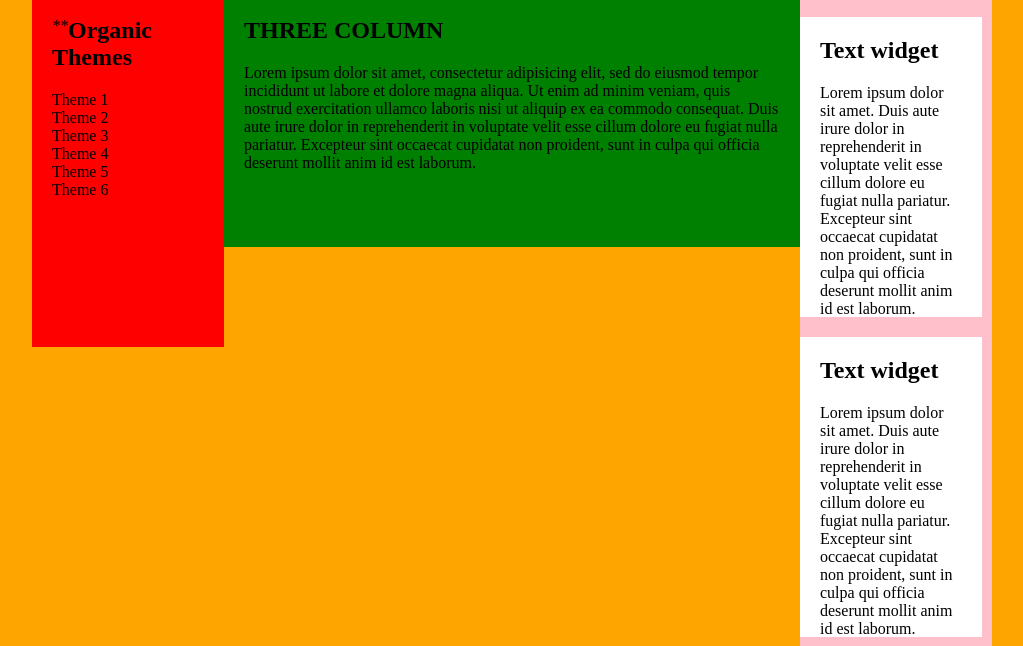
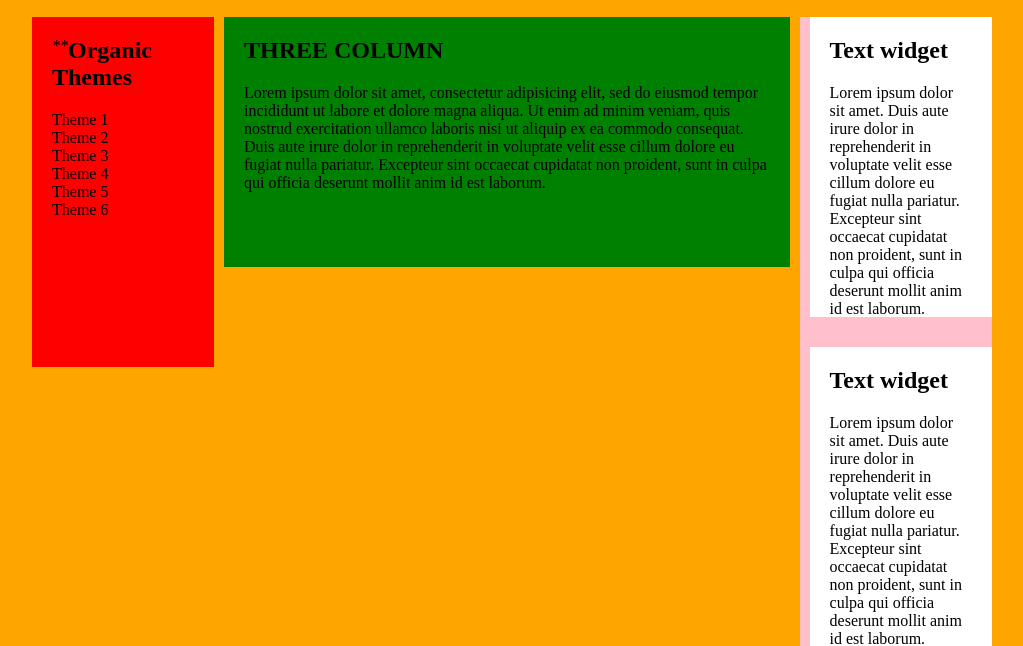
Before and after one commit to salvoab/htmlcss-struttura-wp, a plain HTML site: page index.html in a window 1280 px wide. Shown: the part 313-959 px from the top of the page, without its empty margins (128-1151 px from the left). Drawn offline with Linux system fonts and the light colour scheme.

Commit message:
Cambiate le width delle aside e main per separarle
Ho ridotto la larghezza della aside di sinistra e del main, dell'1% e dato margin-right: 1% per dividere le colonne

```diff
--- a/css/style.css
+++ b/css/style.css
@@ -10,6 +10,10 @@
 
 .mt-20{
   margin-top: 20px;
+}
+
+.mt-30{
+  margin-top: 30px;
 }
 
 .container{
@@ -55,10 +59,11 @@ nav{
 }
 
 aside.temi{
-  width: 20%;
+  width: 19%;
   height: 350px;
   background: red;
   padding: 20px;
+  margin-right: 1%;
 }
 
 aside.temi ul > li{
@@ -66,10 +71,11 @@ aside.temi ul > li{
 }
 
 main{
-  width: 60%;
+  width: 59%;
   height: 250px;
   background: green;
   padding: 20px;
+  margin-right: 1%;
 }
 
 aside.contenitore-widgets{
@@ -83,6 +89,7 @@ aside.contenitore-widgets{
   height: 300px;
   padding: 20px;
   background-color: white;
+  margin-left: 5%;
 }
 
 footer{
--- a/index.html
+++ b/index.html
@@ -17,7 +17,7 @@
       </nav>
     </header>
 
-    <aside class="temi float-left">
+    <aside class="temi float-left mt-20">
       <i class="float-left">**</i>
       <h2>Organic Themes</h2>
       <ul class="mt-20">
@@ -31,29 +31,29 @@
 
     </aside>
 
-    <main class="float-left">
+    <main class="float-left mt-20">
       <h2>THREE COLUMN</h2>
       <p class="mt-20">Lorem ipsum dolor sit amet, consectetur adipisicing elit, sed do eiusmod tempor incididunt ut labore et dolore magna aliqua. Ut enim ad minim veniam, quis nostrud exercitation ullamco laboris nisi ut aliquip ex ea commodo consequat. Duis aute irure dolor in reprehenderit in voluptate velit esse cillum dolore eu fugiat nulla pariatur. Excepteur sint occaecat cupidatat non proident, sunt in culpa qui officia deserunt mollit anim id est laborum.</p>
     </main>
 
-    <aside class="contenitore-widgets float-left">
-      <div class="widget mt-20">
+    <aside class="contenitore-widgets float-left mt-20">
+      <div class="widget">
         <h2>Text widget</h2>
         <p class="mt-20">Lorem ipsum dolor sit amet. Duis aute irure dolor in reprehenderit in voluptate velit esse cillum dolore eu fugiat nulla pariatur. Excepteur sint occaecat cupidatat non proident, sunt in culpa qui officia deserunt mollit anim id est laborum.</p>
       </div>
 
-      <div class="widget mt-20">
+      <div class="widget mt-30">
         <h2>Text widget</h2>
         <p class="mt-20">Lorem ipsum dolor sit amet. Duis aute irure dolor in reprehenderit in voluptate velit esse cillum dolore eu fugiat nulla pariatur. Excepteur sint occaecat cupidatat non proident, sunt in culpa qui officia deserunt mollit anim id est laborum.</p>
       </div>
 
-      <div class="widget mt-20">
+      <div class="widget mt-30">
         <h2>Text widget</h2>
         <p class="mt-20">Lorem ipsum dolor sit amet. Duis aute irure dolor in reprehenderit in voluptate velit esse cillum dolore eu fugiat nulla pariatur. Excepteur sint occaecat cupidatat non proident, sunt in culpa qui officia deserunt mollit anim id est laborum.</p>
       </div>
     </aside>
 
-    <footer class="float-left"></footer>
+    <footer class="float-left mt-30"></footer>
 
   </body>
 </html>
```
